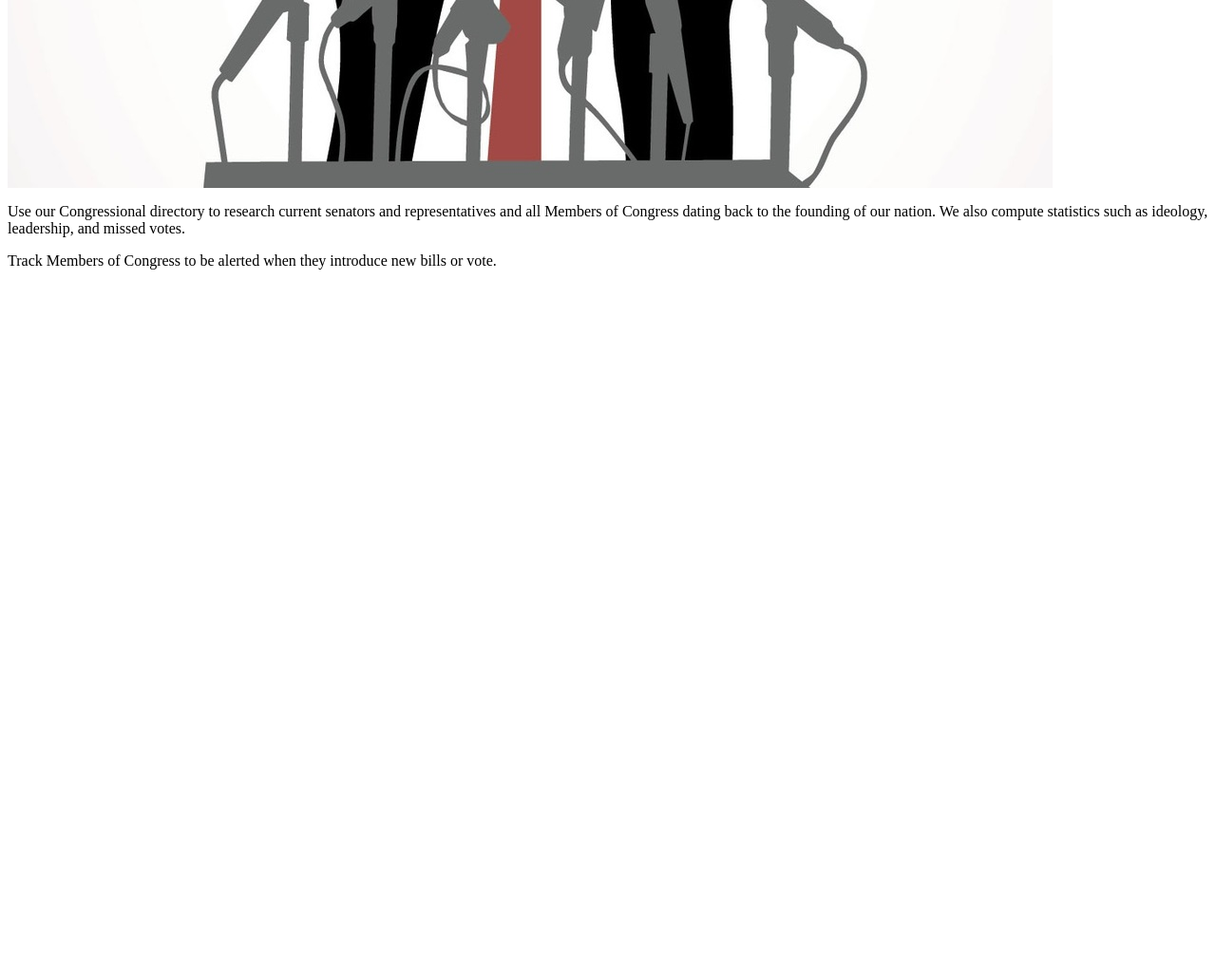
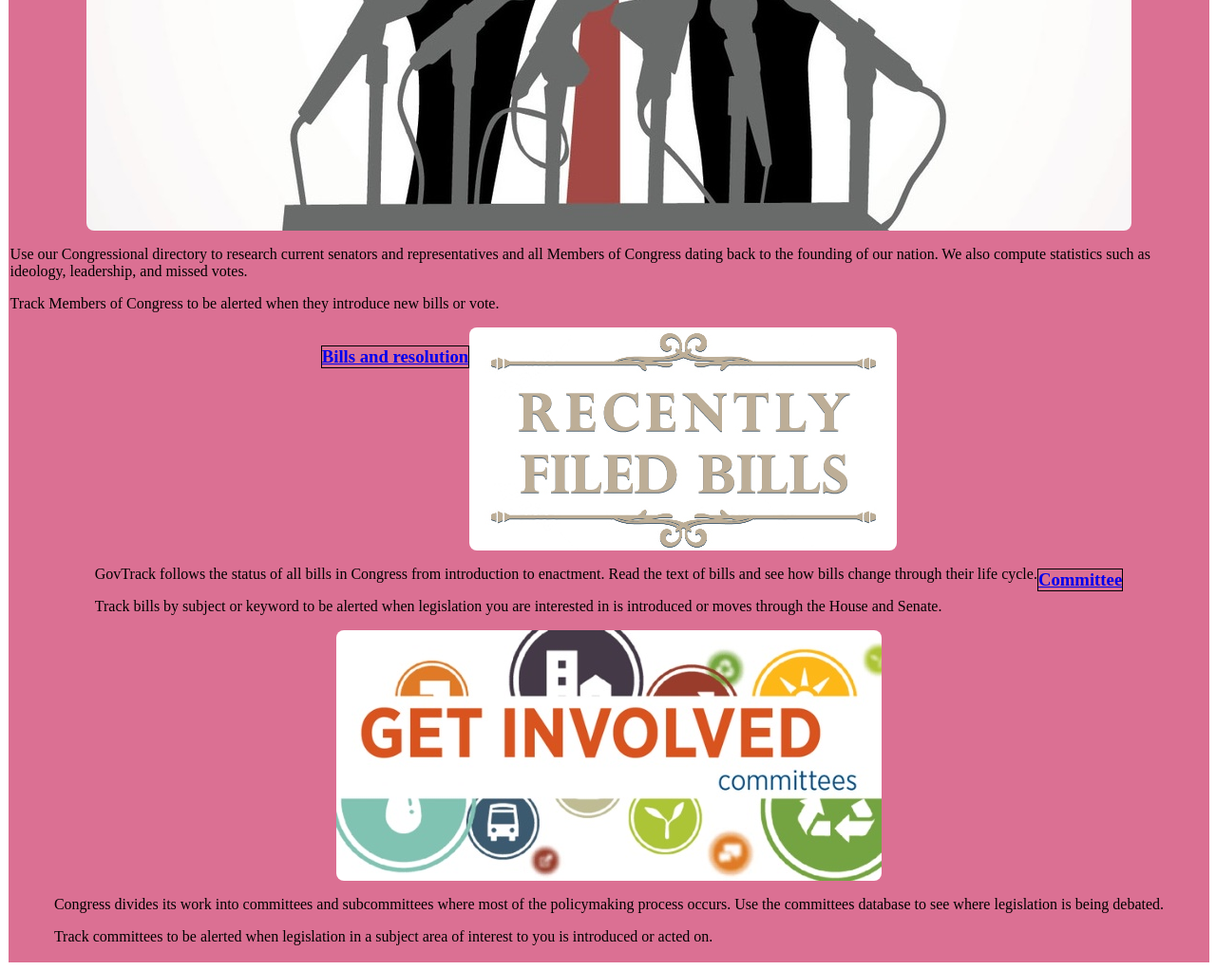
Before and after one commit to priyankagargc27/html105, a plain HTML site: page index.html in a window 1280 px wide. Shown: the part 622-1644 px from the top of the page at 95% size. Before the commit the page ends 922 px from the top, so only its background shows below. Drawn offline with Linux system fonts and the light colour scheme; a script that the page names is missing.

Commit message:
changes done

```diff
--- a/css/style.css
+++ b/css/style.css
@@ -8,18 +8,31 @@
 html {
     box-sizing: border-box;
 }
-header{
+h1{
+    text-emphasis-color: red;
     text-align:center;
 
 }
+h3{
+    color:rgb(50, 205, 97);
+    border: 1px solid black;
+}
 nav {
-    background-color: orange;
+    background-color:palevioletred;
     display: flex;
     display: -webkit-flex;
     width: 100%;
     flex-wrap: wrap;
     justify-content: center;
-    padding: .2em;
-    font-family: "Arial", "Halvestica", "sans-serif";
+    padding: .1em;
+    margin:1px;
 
 }
+.img-congress
+{
+    width:100%;
+    height:auto;
+    overflow:hidden;
+    border-radius:8px;
+
+}
--- a/index.html
+++ b/index.html
@@ -5,7 +5,7 @@
     <meta http-equiv="X-UA-Compatible" content="IE=edge">
     <title>Page Title</title>
     <meta name="viewport" content="width=device-width, initial-scale=1">
-    <link rel="stylesheet" type="text/css" media="screen" href="main.css" />
+    <link rel="stylesheet" type="text/css" media="screen" href="css/style.css" />
     <script src="main.js"></script>
 </head>
 <body>
@@ -15,16 +15,57 @@
 
             </p>
   <nav>
-      <div><a href= "member of congress.html">member of congress</a></div>
       <div>
-            <img src="images/2178438_orig.jpg" alt="congress" class="img-hero">
+          <h3><a href= "member of congress.html">member of congress</a>
+
+        </h3>
+        </div>
+
+
+
+            <div>
+            <img src="images/2178438_orig.jpg" alt="congress" class="img-congress">
          </div>
 
 
-      <p>Use our Congressional directory to research current senators and representatives and all Members of Congress dating back to the founding of our nation. We also compute statistics such as ideology, leadership, and missed votes.
+      <div>
+         <article>
+         <p>Use our Congressional directory to research current senators and representatives and all Members of Congress dating back to the founding of our nation. We also compute statistics such as ideology, leadership, and missed votes.
 </p>
 <p>Track Members of Congress to be alerted when they introduce new bills or vote.</p>
-    </nav>
+    </article>
+    </div>
+<div>
+    <h3><a href = "bills and resolution.html">Bills and resolution</a>
+</h3>
+    </div>
+<div>
+    <img src="images/Recently_Filed_Bills.jpg" alt="Filed Bills" class="img-congress">
+</div>
+<article>
+    <p>GovTrack follows the status of all bills in Congress from introduction to enactment. Read the text of bills and see how bills change through their life cycle.</p>
+<p>Track bills by subject or keyword to be alerted when legislation you are interested in is introduced or moves through the House and Senate.</p>
+</article>
+</div>
+
+<div>
+    <h3><a href = "Committee.html">Committee</a>
+</h3>
+
+</div>
+<div>
+    <img src ="images/committees_orig.jpg" alt="Committee" class="img-congress">
+</div>
+<div>
+    <article>
+    <p>Congress divides its work into committees and subcommittees where most of the policymaking process occurs. Use the committees database to see where legislation is being debated.
+
+    </p>
+    <p>Track committees to be alerted when legislation in a subject area of interest to you is introduced or acted on.</p>
+</article>
+</div>
+
+</nav>
 
 
     </header>
```
Also changed, not shown: images/committees_orig.jpg (added).
